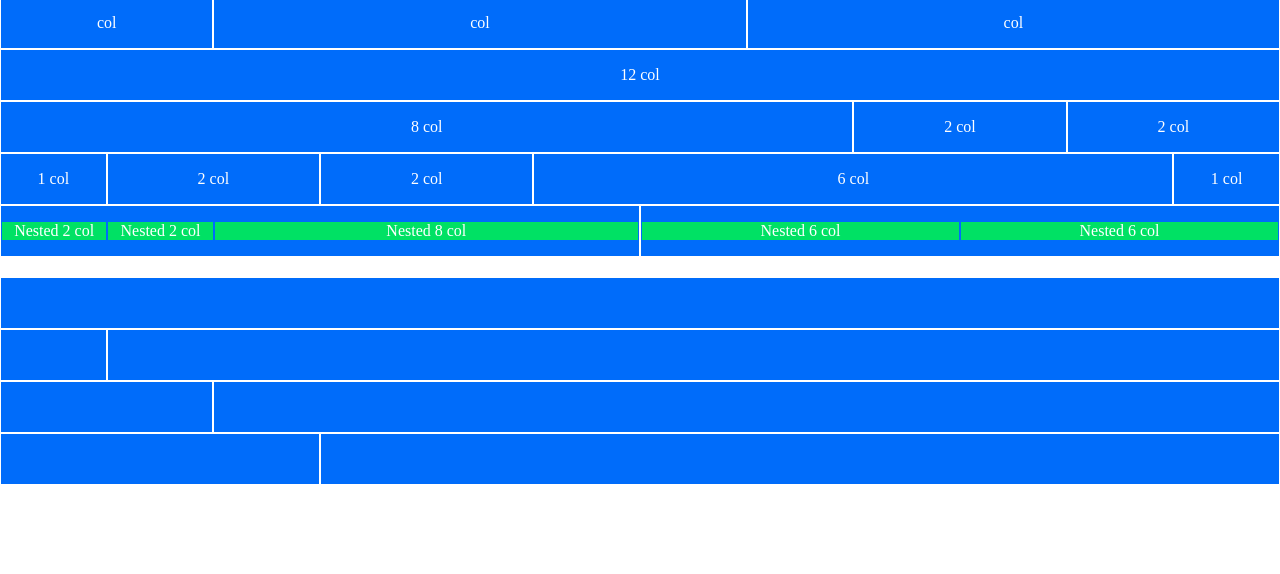
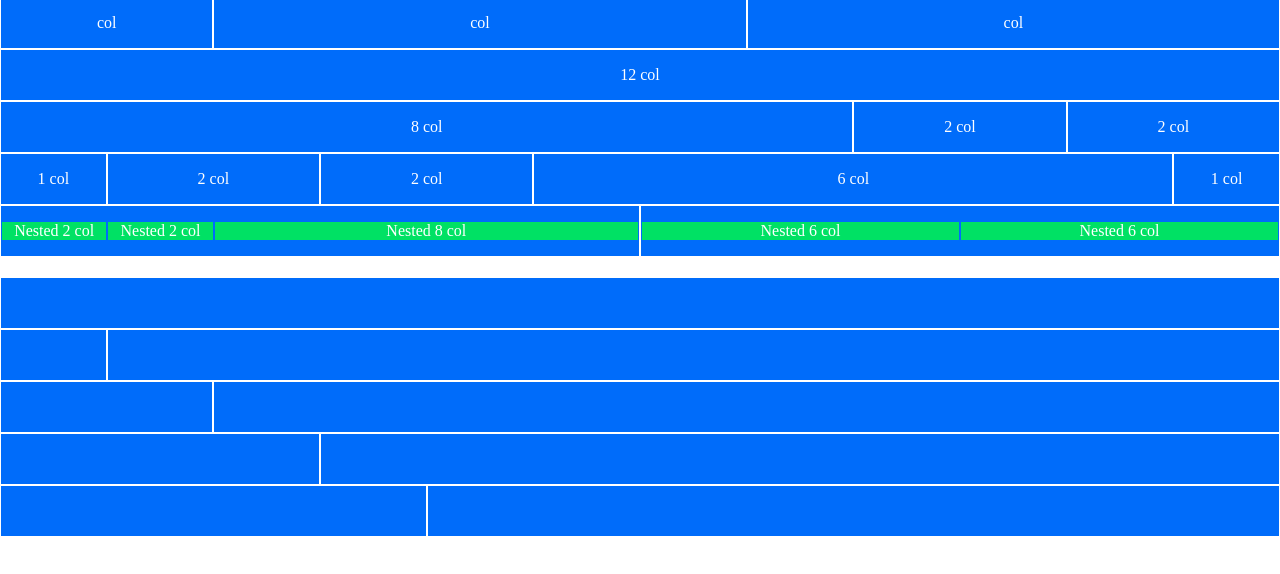
Before and after one commit to FrankFabbriRebe/html-css-12bool, a plain HTML site: page index.html in a window 1280 px wide. Shown: the part 92-666 px from the top of the page. Drawn offline with Linux system fonts and the light colour scheme.

Commit message:
11th line

```diff
--- a/index.html
+++ b/index.html
@@ -290,6 +290,16 @@
                 </div>
             </div>
 
+            <!-- 11th line -->
+            <div class="row">
+                <div class="col-4">
+                    <div class="blue"></div>
+                </div>
+                <div class="col-8">
+                    <div class="blue"></div>
+                </div>
+            </div>
+
         </div>
 
     </div>
```
